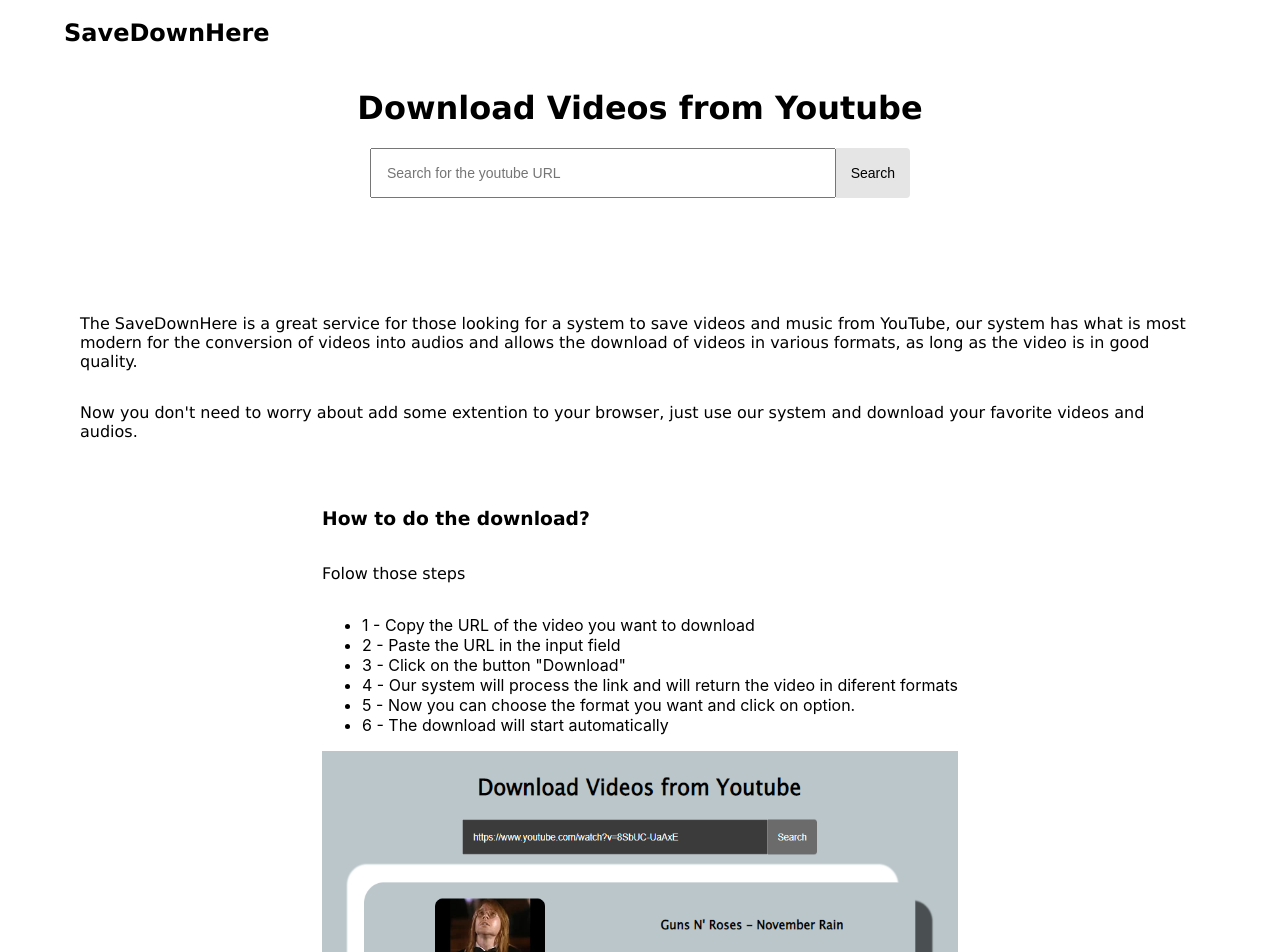
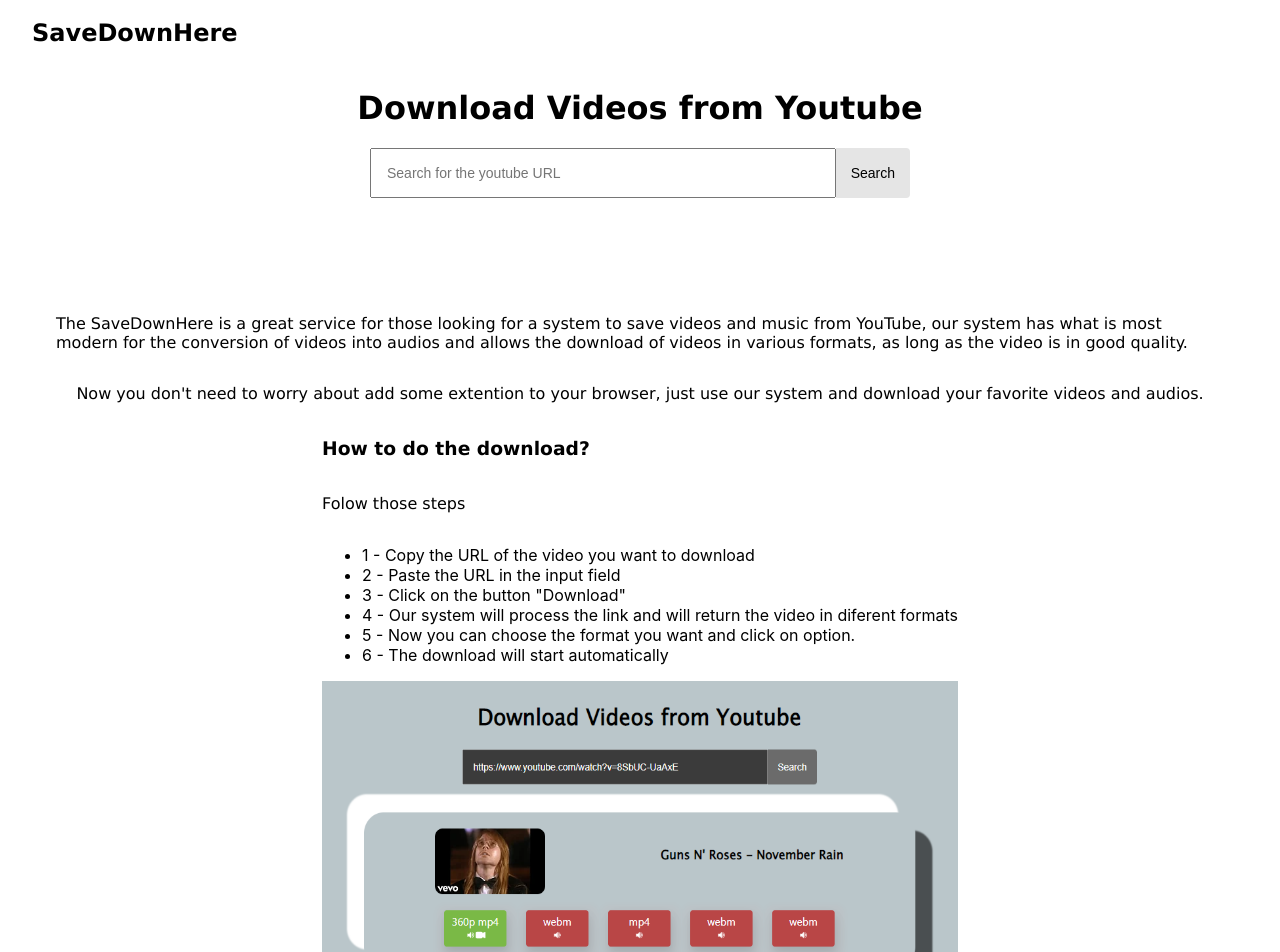
Before and after one commit to Kertf22/downloader-video-youtube, a Next.js app: page / in a window 1280 px wide. Shown: the top 952 px of the page. Built offline with nearby package versions, Linux system fonts and the light colour scheme.

Commit message:
Section details UI changes

```diff
--- a/src/infra/containers/Home/SectionDetails/index.module.css
+++ b/src/infra/containers/Home/SectionDetails/index.module.css
@@ -5,13 +5,12 @@
     flex-direction: column;
     align-items: center;
     justify-content: center;
-    padding: 0 1rem;
     margin: 0 auto;
     max-width: 1200px;
+    text-align: justify;
 }
 
 .section-details-content {
-    padding: 2rem;
     display: flex;
     flex-direction: column;
 }
--- a/src/styles/Home.module.css
+++ b/src/styles/Home.module.css
@@ -1,5 +1,5 @@
 .container {
-  padding: 0 4rem;
+  padding: 0 2rem;
 }
 
 .main {
```
